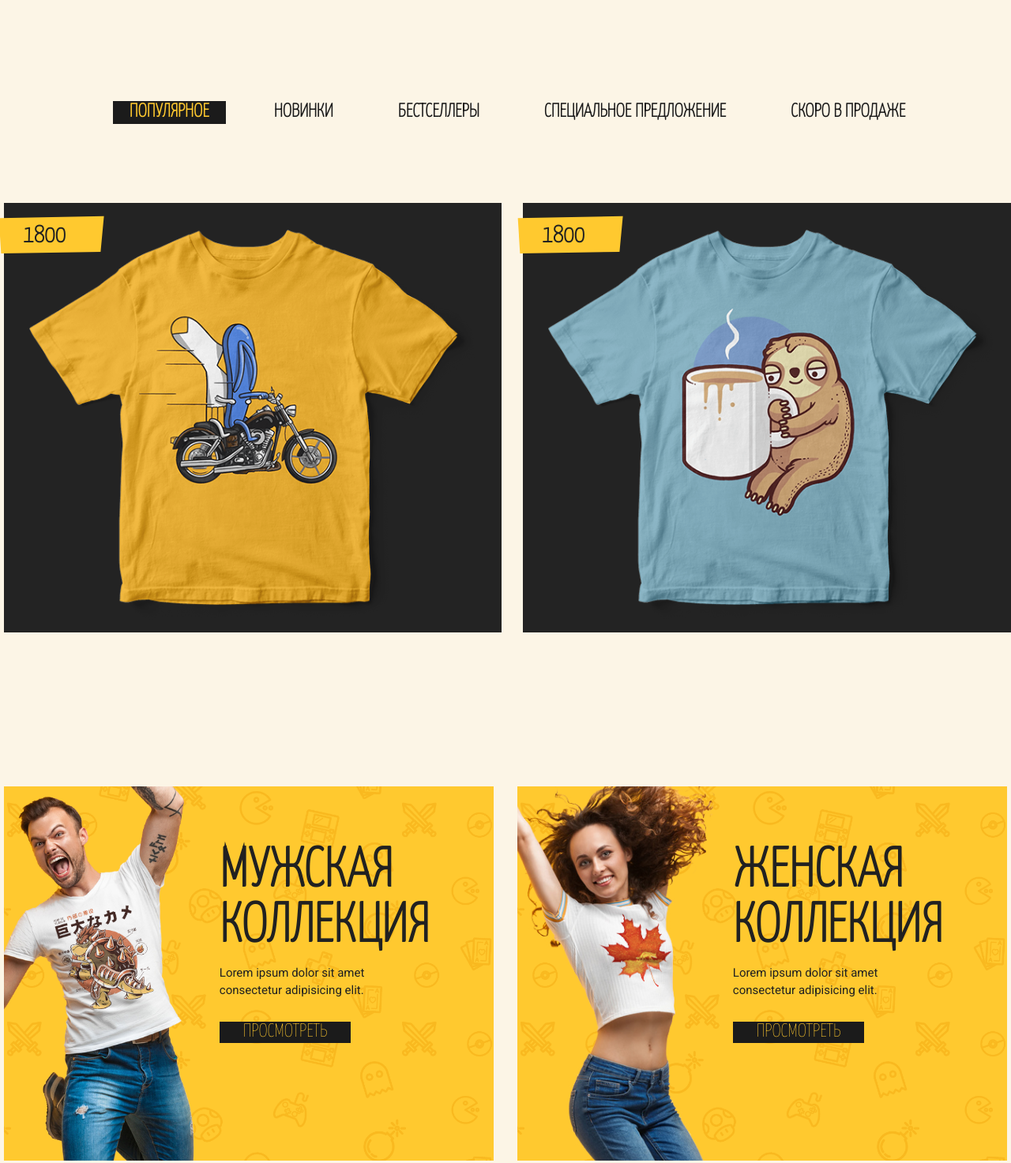
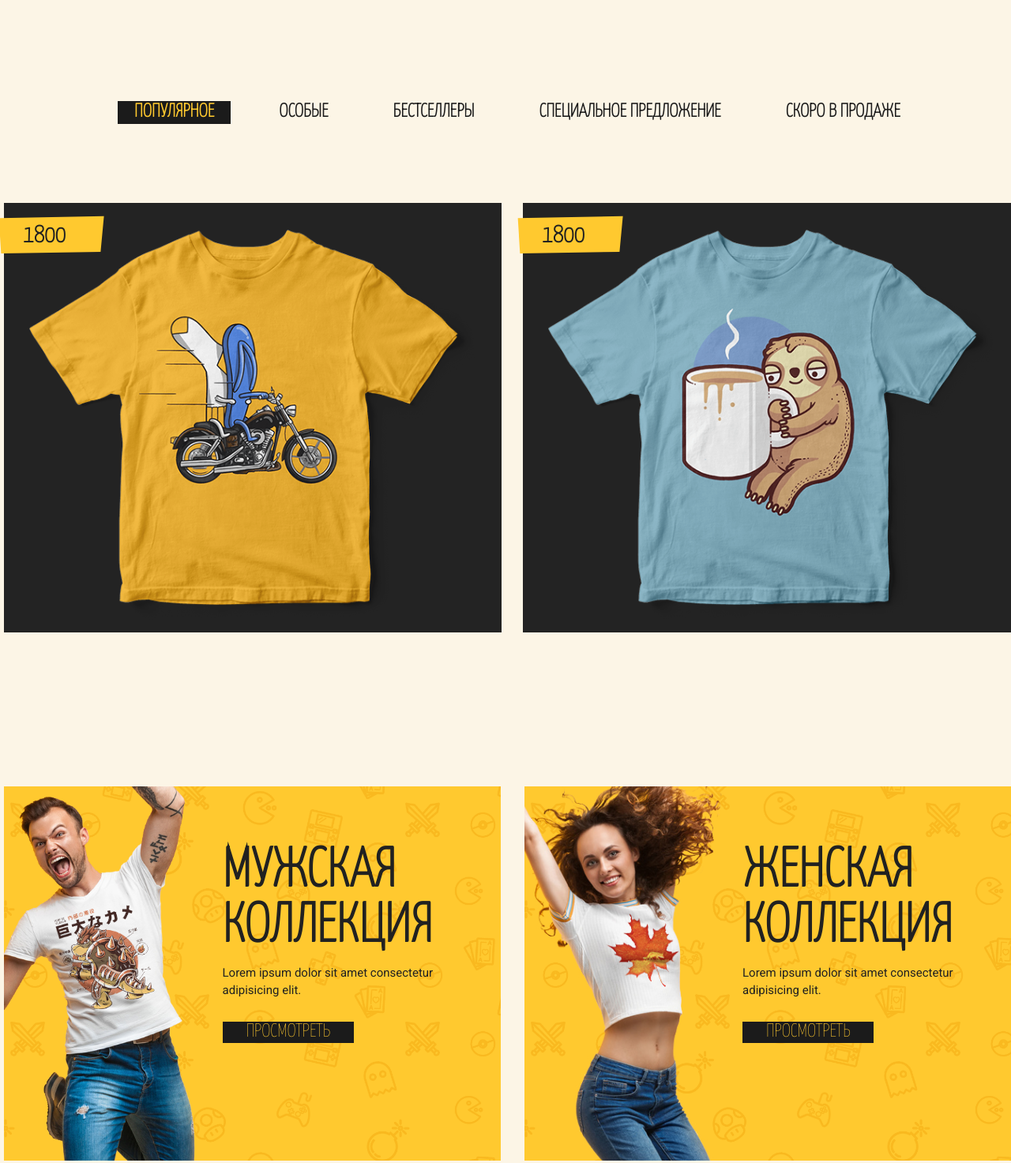
Before and after one commit to Netrx/lost-shirt, a plain HTML site: page index.html in a window 1280 px wide. Shown: the part 802-2275 px from the top of the page at 79% size. Drawn offline with nearby package versions, Linux system fonts and the light colour scheme.

Commit message:
new filter changed

```diff
--- a/index.html
+++ b/index.html
@@ -104,7 +104,7 @@
                 <a href="#" data-filter="popular" class="filter__link">Популярное</a>
             </li>
             <li class="filter__item">
-                <a href="#" data-filter="new" class="filter__link">Новинки</a>
+                <a href="#" data-filter="new" class="filter__link">Особые</a>
             </li>
             <li class="filter__item">
                 <a href="#" data-filter="bestsellers" class="filter__link">Бестселлеры</a>
--- a/main.css
+++ b/main.css
@@ -438,6 +438,11 @@ ul > li {
     background: url('./img/bg/pattern.png') center center / 500px;
     position: relative;
 }
+
+.collections__item:nth-child(even) {
+    margin-right: 13px;
+}
+
 .collections__item::before {
     content: "";
     display: block;
```
